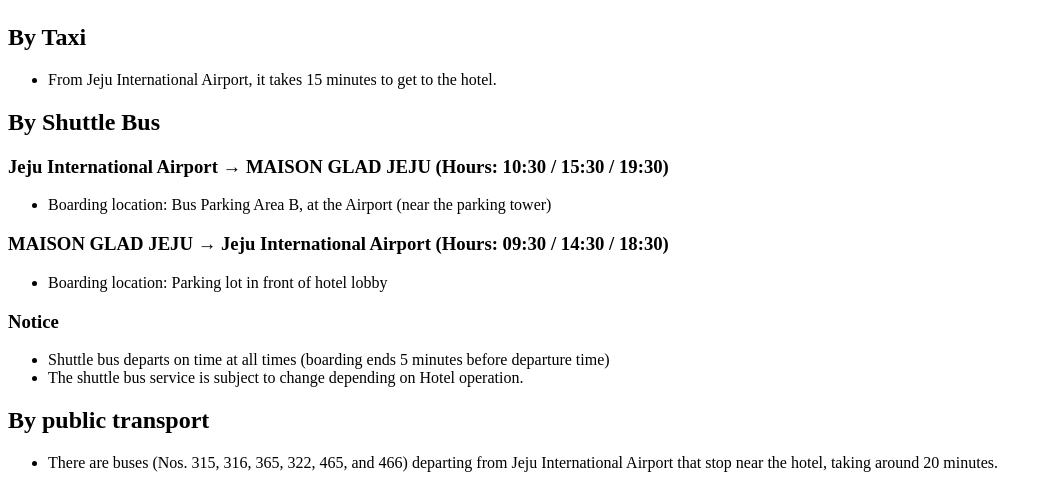
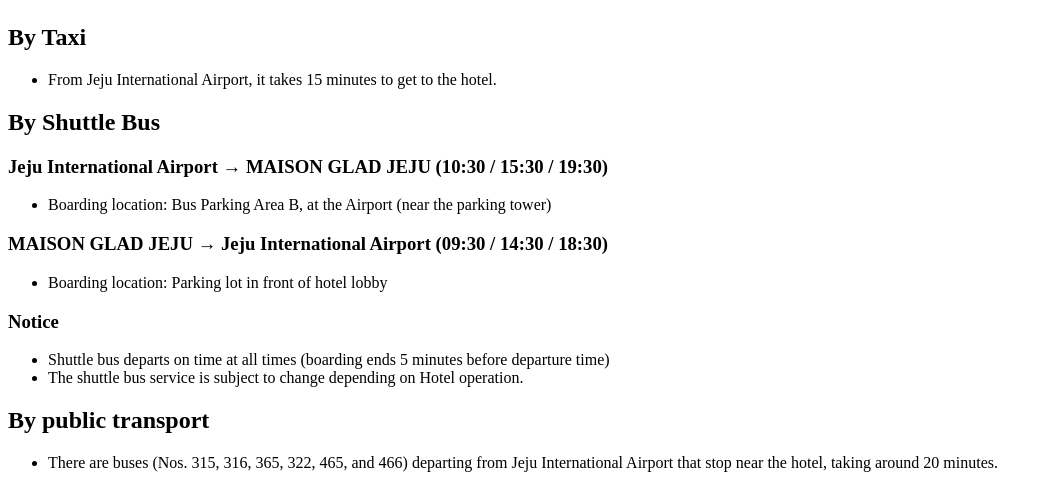
Before and after one commit to yeon-lee/yeon-lee.github.io, a Jekyll site: the page built from map.md, in a window 1280 px wide. Shown: the part 836-1324 px from the top of the page, without its empty margins (0-1049 px from the left). Built offline with Jekyll 4.4.1, drawn with Linux system fonts in a browser that asks for light colours; nearby versions of some CDN libraries.

Commit message:
Update map.md

```diff
--- a/map.md
+++ b/map.md
@@ -14,10 +14,10 @@
 - From Jeju International Airport, it takes 15 minutes to get to the hotel.
 
 ## By Shuttle Bus
-### Jeju International Airport → MAISON GLAD JEJU (Hours: 10:30 / 15:30 / 19:30)
+### Jeju International Airport → MAISON GLAD JEJU (10:30 / 15:30 / 19:30)
 - Boarding location: Bus Parking Area B, at the Airport (near the parking tower)
 
-### MAISON GLAD JEJU → Jeju International Airport (Hours: 09:30 / 14:30 / 18:30)
+### MAISON GLAD JEJU → Jeju International Airport (09:30 / 14:30 / 18:30)
 - Boarding location: Parking lot in front of hotel lobby
 
 ### Notice
```
